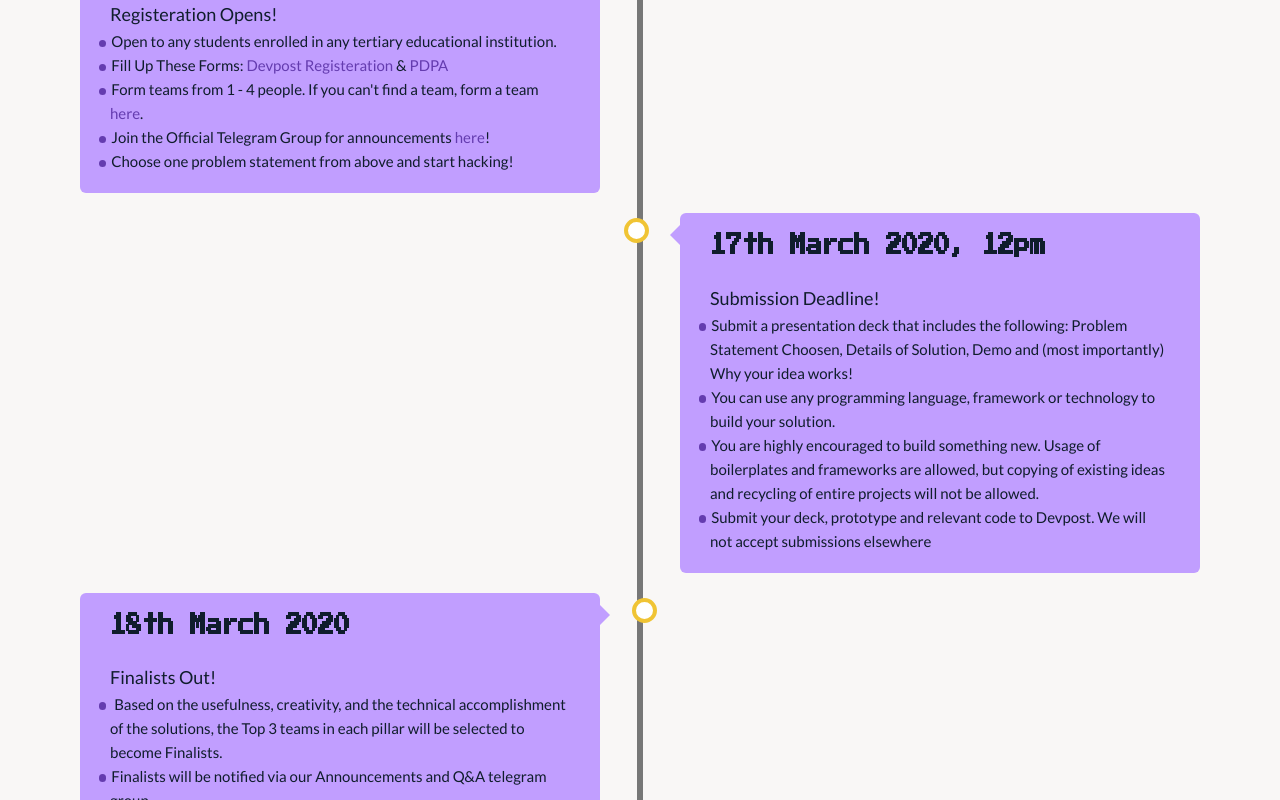
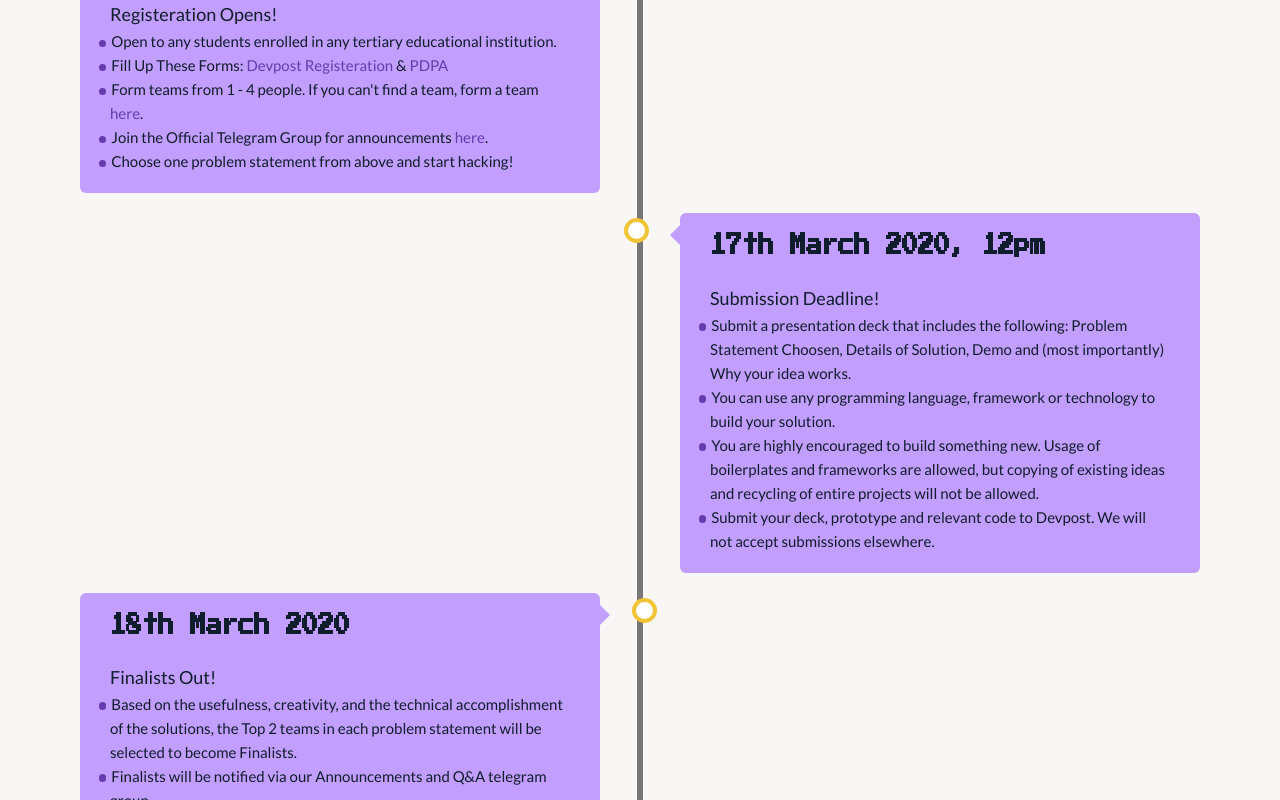
Before and after one commit to DSC-NUS/hackforgood, a website: page index.html in a window 1280 px wide. Shown: the part 2140-2940 px from the top of the page. Drawn offline with Linux system fonts and the light colour scheme.

Commit message:
forgot to commit this

```diff
--- a/index.html
+++ b/index.html
@@ -164,7 +164,7 @@
                     <li>Open to any students enrolled in any tertiary educational institution.</li>
                     <li>Fill Up These Forms: <a class="steps__link" href="https://hackforgood2020.devpost.com/">Devpost Registeration</a> & <a class="steps__link" href="https://bit.ly/2vXTIur">PDPA</a></li>
                     <li>Form teams from 1 - 4 people. If you can't find a team, form a team <a class="steps__link" href="t.me/HackForGoodTeamFormation">here</a>.</li>
-                    <li>Join the Official Telegram Group for announcements <a class="steps__link" href="t.me/HackForGoodInfo">here</a>!</li>
+                    <li>Join the Official Telegram Group for announcements <a class="steps__link" href="t.me/HackForGoodInfo">here</a>.</li>
                     <li>Choose one problem statement from above and start hacking!</li>
                 </ul>
               </div>
@@ -174,10 +174,10 @@
                 <h2 class="title-tertiary u-margin-bottom-small">17th March 2020, 12pm</h2>
                 <p class="paragraph">Submission Deadline!</p>
                 <ul class="list">
-                    <li>Submit a presentation deck that includes the following: Problem Statement Choosen, Details of Solution, Demo and (most importantly) Why your idea works!</li>
+                    <li>Submit a presentation deck that includes the following: Problem Statement Choosen, Details of Solution, Demo and (most importantly) Why your idea works.</li>
                     <li>You can use any programming language, framework or technology to build your solution.</li>
                     <li>You are highly encouraged to build something new. Usage of boilerplates and frameworks are allowed, but copying of existing ideas and recycling of entire projects will not be allowed.</li>
-                    <li>Submit your deck, prototype and relevant code to Devpost. We will not accept submissions elsewhere</li>
+                    <li>Submit your deck, prototype and relevant code to Devpost. We will not accept submissions elsewhere.</li>
                 </ul>
               </div>
             </div>
@@ -186,7 +186,7 @@
                   <h2 class="title-tertiary u-margin-bottom-small">18th March 2020</h2>
                   <p class="paragraph">Finalists Out!</p>
                   <ul class="list">
-                    <li> Based on the usefulness, creativity, and the technical accomplishment of the solutions, the Top 3 teams in each pillar will be selected to become Finalists. </li>
+                    <li>Based on the usefulness, creativity, and the technical accomplishment of the solutions, the Top 2 teams in each problem statement will be selected to become Finalists. </li>
                     <li>Finalists will be notified via our Announcements and Q&A telegram group.</li>
                   </ul>
                 </div>
```
